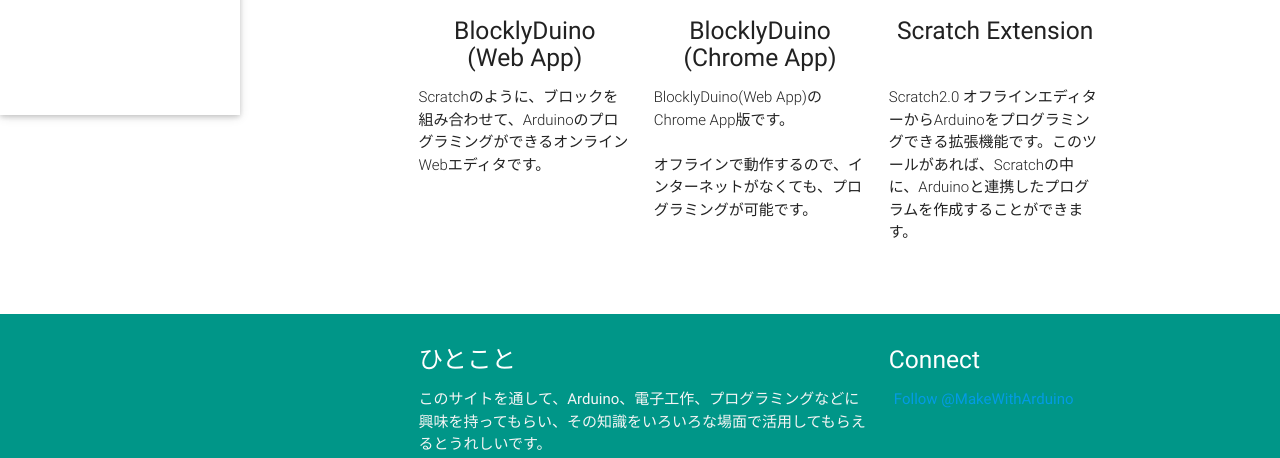
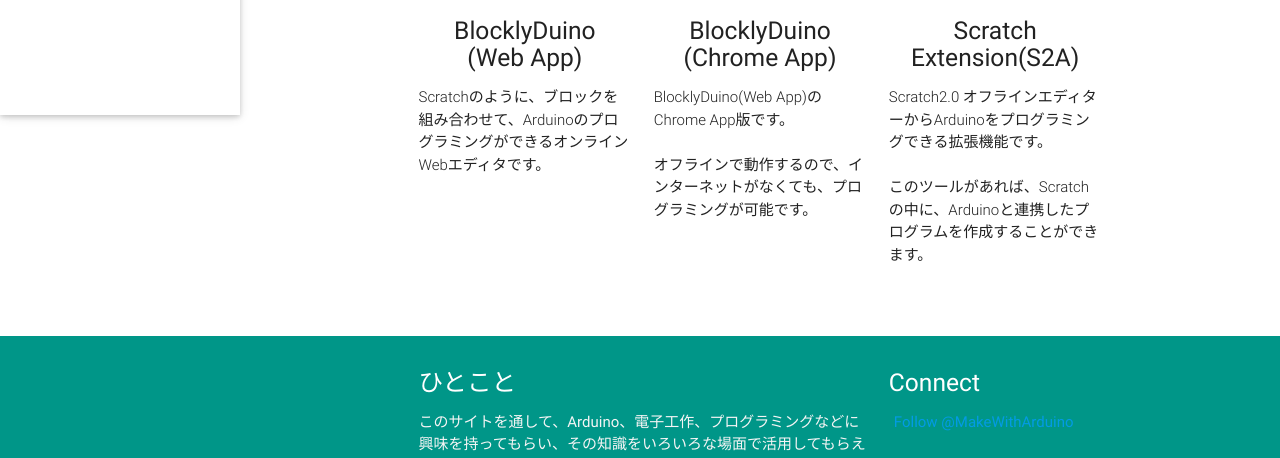
Before and after one commit to makewitharduino/lets.makewitharduin.com, a plain HTML site: page index.html in a window 1280 px wide. Shown: the part 745-1203 px from the top of the page. Drawn offline with nearby package versions, Linux system fonts and the light colour scheme.

Commit message:
update index.html

```diff
--- a/index.html
+++ b/index.html
@@ -110,9 +110,11 @@
 
                     <div class="col s12 m4">
                         <div class="icon-block">
-                            <h2 class="center light-blue-text"><a href="#!"><i class="mdi-action-extension"></i></a></h2>
-                            <h5 class="center">Scratch Extension<br><br></h5>
-                            <p class="light">Scratch2.0 オフラインエディターからArduinoをプログラミングできる拡張機能です。このツールがあれば、Scratchの中に、Arduinoと連携したプログラムを作成することができます。</p>
+                            <h2 class="center light-blue-text"><a href="s2a.html"><i class="mdi-action-extension"></i></a></h2>
+                            <h5 class="center">Scratch Extension(S2A)<br></h5>
+                            <p class="light">Scratch2.0 オフラインエディターからArduinoをプログラミングできる拡張機能です。
+                                <br>
+                                <br>このツールがあれば、Scratchの中に、Arduinoと連携したプログラムを作成することができます。</p>
                         </div>
                     </div>
                 </div>
```
